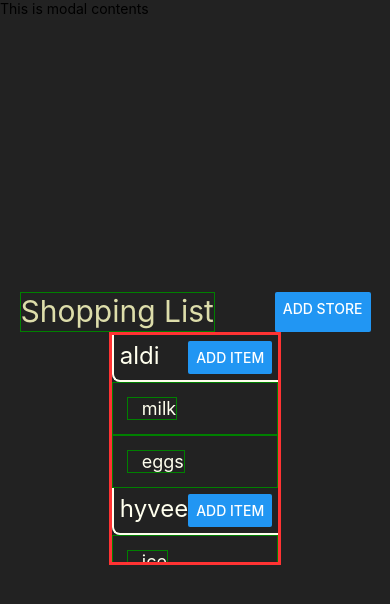
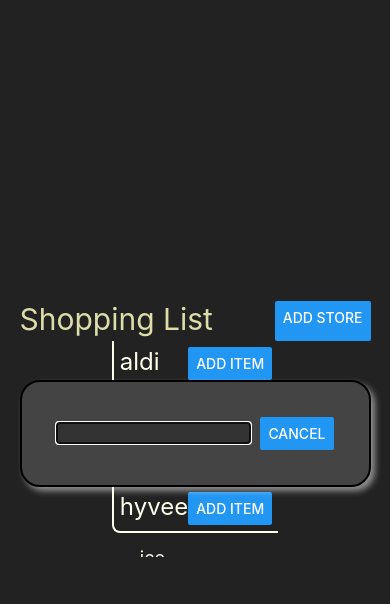
Before and after one commit to super-goose/helper, a React Native app: screen / in a window 390 px wide. Both pictures are taken after a click on the button "ADD STORE". Shown: the top 604 px of the page. Built offline with nearby package versions, Linux system fonts and the light colour scheme.

Commit message:
you can add a store

```diff
--- a/app/modules/header/header.tsx
+++ b/app/modules/header/header.tsx
@@ -1,8 +1,11 @@
 import { useState } from "react";
-import { Button, Modal, StyleSheet, Text, View } from "react-native";
+import { Button, Modal, StyleSheet, Text, TextInput, View } from "react-native";
+import { useGoodDispatch } from "../../hooks/good-dispatch";
+import { addStore } from "../list/list-slice";
 
 
 export const Header = () => {
+  const addStoreAction = useGoodDispatch(addStore);
   const [addStoreModal, setAddStoreModal] = useState(false);
   return (
     <View style={styles.header}>
@@ -16,8 +19,16 @@
           setAddStoreModal(false);
         }}
       >
-        <View>
-          <Text>This is modal contents</Text>
+        <View style={styles.centeredView}>
+          <View style={styles.modalView}>
+            <TextInput style={styles.textInput} onSubmitEditing={(e) => {
+              addStoreAction(e.nativeEvent.text);
+              setAddStoreModal(false);
+            }} />
+            <Button title="cancel" onPress={() => {
+              setAddStoreModal(false);
+            }} />
+          </View>
         </View>
       </Modal>
     </View>
@@ -25,6 +36,13 @@
 };
 
 const styles = StyleSheet.create({
+  textInput: {
+    backgroundColor: '#333',
+    width: '80%',
+    marginRight: 10,
+    fontSize: 16,
+    color: 'white',
+  },
   header: {
     width: '90%',
     flex: 1,
@@ -35,8 +53,34 @@
   text: {
     color: '#dda',
     fontSize: 30,
-    // height: 50,
-    borderWidth: 1,
-    borderColor: 'green',
+    // borderWidth: 1,
+    // borderColor: 'green',
+  },
+  centeredView: {
+    flex: 1,
+    justifyContent: "center",
+    alignItems: "center",
+    marginTop: 22
+  },
+  modalView: {
+    margin: 20,
+    marginTop: 20,
+    backgroundColor: '#444',
+    borderRadius: 20,
+    borderWidth: 2,
+    borderColor: "black",
+    padding: 35,
+    alignItems: "center",
+    shadowColor: "#fff",
+    shadowOffset: {
+      width: 4,
+      height: 4,
+    },
+    shadowOpacity: 0.5,
+    shadowRadius: 6,
+    elevation: 5,
+    width: '90%',
+    // height: '20%',
+    flexDirection: "row"
   },
 });
--- a/app/modules/list/list.tsx
+++ b/app/modules/list/list.tsx
@@ -42,6 +42,7 @@
     </View>
   );
 }
+
 const Item = ({ item, store }: { item: ListItem, store: string }) => {
   const [optionsView, setOptionsView] = useState(false);
   const toggleDoneAction = useGoodDispatch(toggleDone);
@@ -52,15 +53,15 @@
       onPress={() => toggleDoneAction({ id: item.id, store })}
       style={{
         padding: 14,
-        borderColor: 'green',
-        borderWidth: 1,
+        // borderColor: 'green',
+        // borderWidth: 1,
         flexDirection: 'row',
         justifyContent: "space-between"
       }}
     >
       <Text style={{
-        borderColor: 'green',
-        borderWidth: 1,
+        // borderColor: 'green',
+        // borderWidth: 1,
         color: '#ffe',
         fontSize: 18,
         paddingLeft: 14,
@@ -83,8 +84,8 @@
         style={{
           maxHeight: '90%',
           minWidth: '90%',
-          borderColor: '#f33',
-          borderWidth: 3,
+          // borderColor: '#f33',
+          // borderWidth: 3,
         }}
         sections={list}
         renderItem={({ item, section }) => <Item store={section['title']} item={item} />}
```
